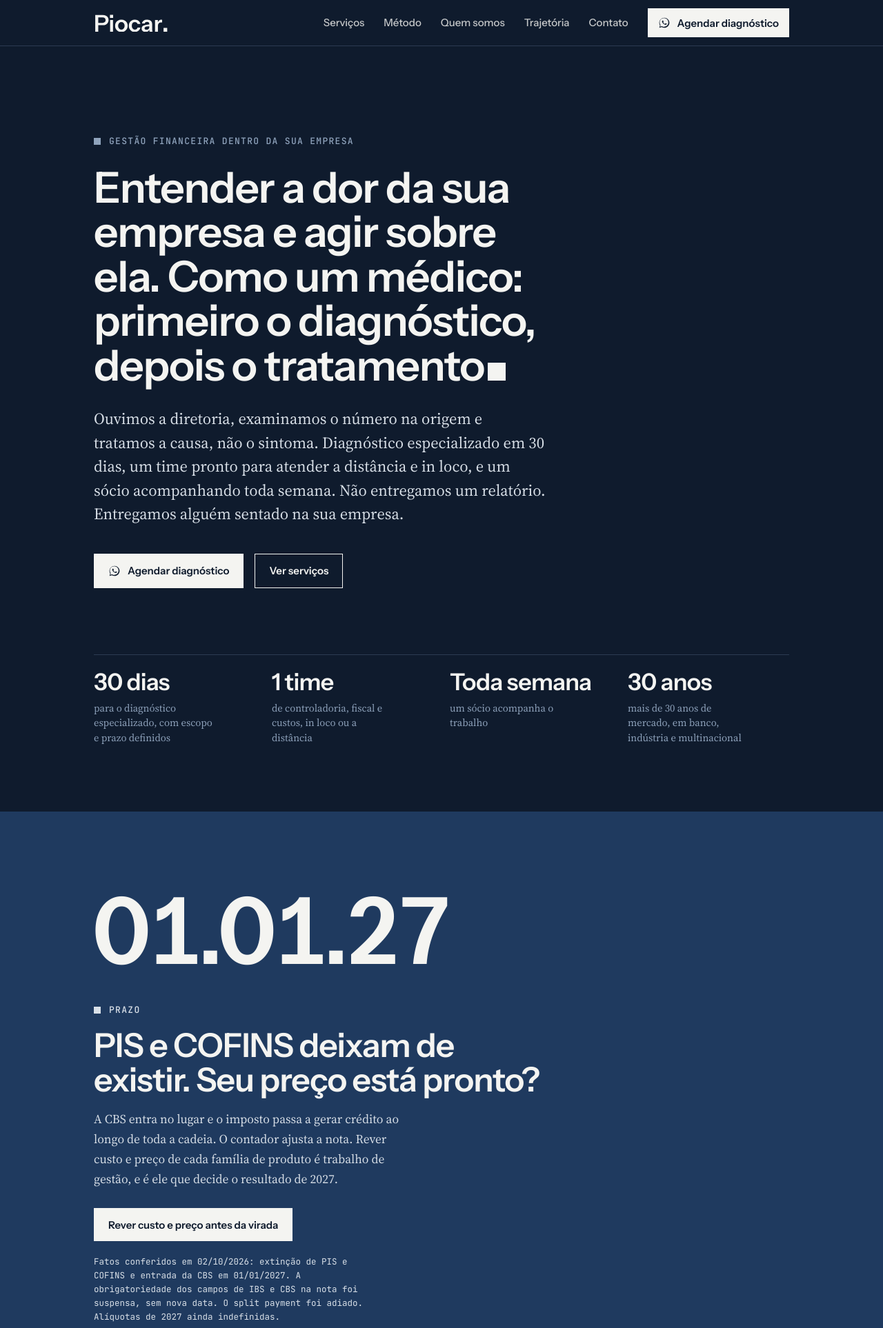
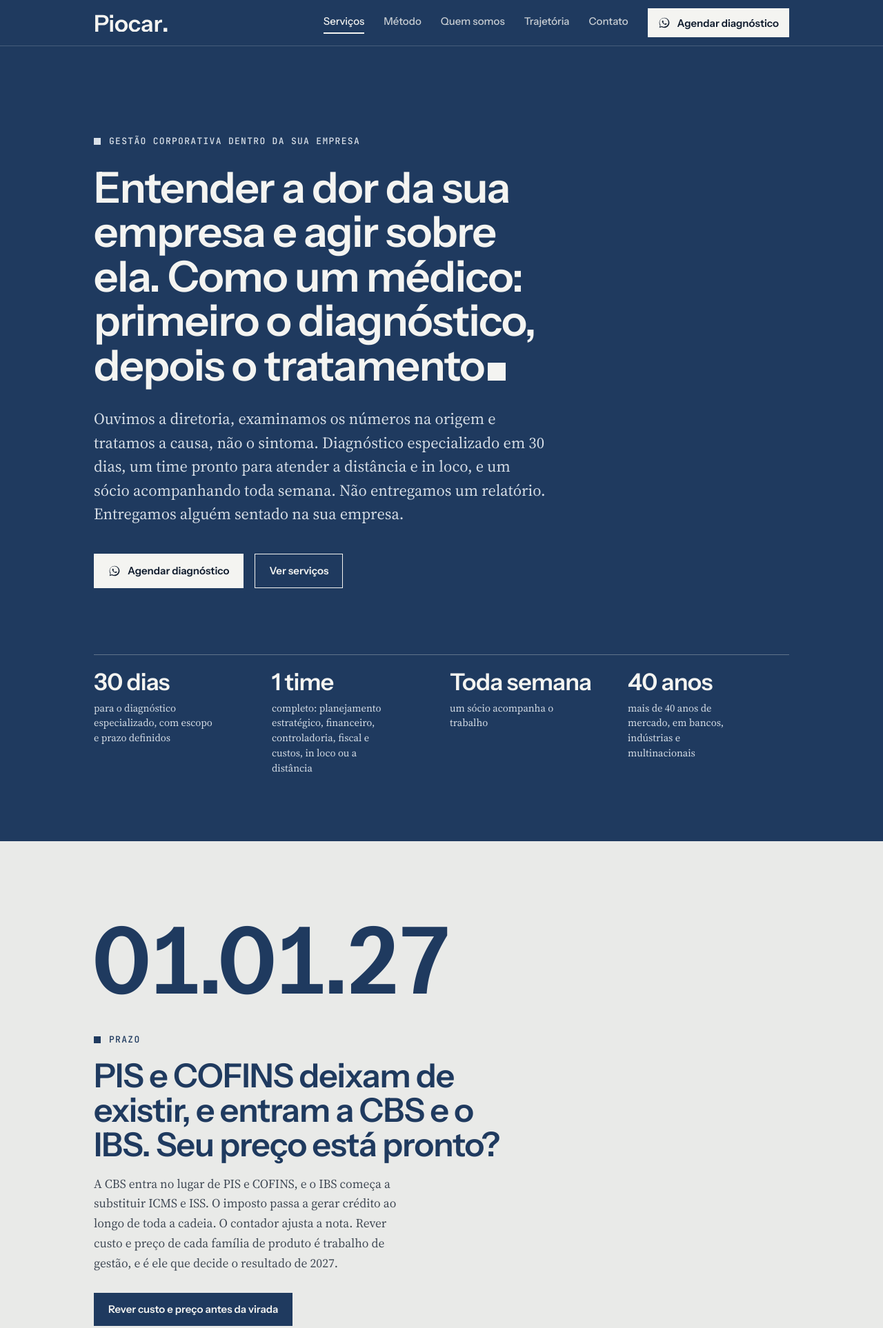
Before and after one commit to raphaelpiotto23-source/piocar-site, a plain HTML site: page index.html in a window 1280 px wide. Shown: the top 1926 px of the page at 69% size. Drawn offline with Linux system fonts and the light colour scheme.

Commit message:
Site Piocar: revisão do Edmilson de 14/10 (gestão corporativa, 40 anos, CBS e IBS), menos azul escuro, entrada suave e menu que acompanha a rolagem

```diff
--- a/index.html
+++ b/index.html
@@ -3,7 +3,7 @@
 <head>
 <meta charset="utf-8">
 <meta name="viewport" content="width=device-width, initial-scale=1, viewport-fit=cover">
-<title>Piocar · Gestão financeira dentro da sua empresa</title>
+<title>Piocar · Gestão corporativa dentro da sua empresa</title>
 <meta name="description" content="Consultoria de gestão e finanças para indústria familiar. Diagnóstico especializado em 30 dias, plano e execução com um time dentro da sua empresa ou a distância. Holding, sucessão, capital de giro e reforma tributária. Interior de São Paulo e sul de Minas.">
 <!-- Domínio previsto: piocar.com.br (02_marketing, seção 0). Trocar canonical, og:url e sitemap se o domínio registrado for outro. -->
 <link rel="canonical" href="https://piocar.com.br/">
@@ -16,15 +16,15 @@
 <meta property="og:type" content="website">
 <meta property="og:locale" content="pt_BR">
 <meta property="og:site_name" content="Piocar">
-<meta property="og:title" content="Piocar · Gestão financeira dentro da sua empresa">
+<meta property="og:title" content="Piocar · Gestão corporativa dentro da sua empresa">
 <meta property="og:description" content="Diagnóstico em 30 dias. Um profissional alocado. Um sócio toda semana. Consultoria de gestão e finanças para indústria familiar no interior de São Paulo e sul de Minas.">
 <meta property="og:url" content="https://piocar.com.br/">
 <meta property="og:image" content="https://piocar.com.br/assets/img/og-image.png">
 <meta property="og:image:width" content="1200">
 <meta property="og:image:height" content="630">
-<meta property="og:image:alt" content="Piocar. Gestão financeira dentro da sua empresa.">
+<meta property="og:image:alt" content="Piocar. Gestão corporativa dentro da sua empresa.">
 <meta name="twitter:card" content="summary_large_image">
-<meta name="twitter:title" content="Piocar · Gestão financeira dentro da sua empresa">
+<meta name="twitter:title" content="Piocar · Gestão corporativa dentro da sua empresa">
 <meta name="twitter:description" content="Diagnóstico em 30 dias. Um profissional alocado. Um sócio toda semana.">
 <meta name="twitter:image" content="https://piocar.com.br/assets/img/og-image.png">
 
@@ -37,7 +37,7 @@
   "url": "https://piocar.com.br/",
   "image": "https://piocar.com.br/assets/img/og-image.png",
   "logo": "https://piocar.com.br/assets/img/apple-touch-icon.png",
-  "description": "Consultoria de gestão e finanças para indústria familiar de médio porte. Diagnóstico em 20 a 30 dias, plano e execução com um profissional alocado dentro da empresa e coordenação semanal de um sócio. Equipe pronta para atender a distância e in loco.",
+  "description": "Consultoria de gestão e finanças para indústria familiar de médio porte. Diagnóstico em 20 a 30 dias, plano e execução com um profissional alocado dentro da empresa e coordenação semanal de um sócio. Time completo, pronto para atender a distância e in loco.",
   "telephone": "+5519981830557",
   "email": "raphaelpiotto23@gmail.com",
   "areaServed": [
@@ -62,10 +62,11 @@
 Sistema: Editorial contido com camada Técnico preciso. Marca Piocar 3.0 (02_marketing, seção 2).
 Tipo: Instrument Sans 500/600 no display · Source Serif 4 400 no corpo · JetBrains Mono 400/500 no dado e no rótulo.
       Escala 72 / 48 / 28 / 22 / 18 / 15 / 13. Corpo 18px, entrelinha 1,6. Display 1,04.
-Cor: uma cor só. Navy 1F3A5F sobre papel F4F4F1 · navy fundo 0F1B2D na capa, no prazo e no fecho · tinta 161E2A · linha C8CCCF.
+Cor: uma cor só. Navy 1F3A5F sobre papel F4F4F1 · navy na capa e no fecho, navy fundo 0F1B2D só no rodapé (pedido de 14/10: menos azul escuro) · tinta 161E2A · linha C8CCCF.
      Sem acento de outra matiz. O "acento" é a inversão navy/papel.
 Espaço: escala 4/8/12/16/24/32/48/64 · ritmo de seção 112px no desktop, 72px no celular.
 Assinatura: o quadrado do ponto final do logotipo, repetido como marcador de lista, eyebrow e fecho do h1.
+Movimento (14/10, pedido do Edmilson): entrada suave dos blocos (opacity+transform, 480ms, escalonado 60ms), menu com sublinhado na seção visível e barra de progresso. 1,6 KB de JS, com fallback sem JS e prefers-reduced-motion.
 Lógica do funil (de confrariabemtevi.com.br, ver docs/engenharia-reversa.md): header sticky com âncoras e uma porta de conversão ·
      hero com promessa e 2 botões · quem somos · prazo (o slot "agenda") · serviços em accordion · casos · método · contato em grade · fecho · rodapé.
 Revisão: os textos escritos em 14/10 levam class="r". Com <body class="revisao"> eles ganham a etiqueta [RASCUNHO]. Publicado sem a classe.
@@ -89,7 +90,7 @@ Revisão: os textos escritos em 14/10 levam class="r". Com <body class="revisao"
   color-scheme:light;
 }
 *{box-sizing:border-box}
-html{scroll-behavior:smooth;-webkit-text-size-adjust:100%}
+html{scroll-behavior:smooth;scroll-padding-top:72px;-webkit-text-size-adjust:100%}
 body{margin:0;background:var(--paper);color:var(--ink);font-family:var(--body);font-size:18px;line-height:1.6;-webkit-font-smoothing:antialiased;overflow-x:hidden}
 .wrap{max-width:var(--wrap);margin:0 auto;padding-inline:clamp(20px,5vw,56px)}
 h1,h2,h3,h4{font-family:var(--display);margin:0;text-wrap:balance;letter-spacing:-0.02em;line-height:1.04;font-weight:600}
@@ -120,7 +121,7 @@ a:focus-visible,button:focus-visible,summary:focus-visible{outline:2px solid cur
 .btn.ghost{background:transparent}
 
 /* topo */
-.top{position:sticky;top:env(safe-area-inset-top,0px);z-index:10;background:var(--deep);color:var(--paper);border-bottom:1px solid var(--deep-line)}
+.top{position:sticky;top:env(safe-area-inset-top,0px);z-index:10;background:var(--navy);color:var(--paper);border-bottom:1px solid rgba(244,244,241,.18)}
 .top .in{display:flex;align-items:center;justify-content:space-between;gap:24px;padding-block:12px}
 .top .logo{display:block;line-height:0}
 .top .logo svg{height:26px;width:auto}
@@ -128,19 +129,27 @@ a:focus-visible,button:focus-visible,summary:focus-visible{outline:2px solid cur
 .top nav a:not(.btn){text-decoration:none;opacity:.8;white-space:nowrap;transition:opacity 140ms var(--ease)}
 .top nav a:not(.btn):hover{opacity:1}
 .top nav .btn{padding:11px 14px;min-height:42px}
+.top nav a:not(.btn){position:relative;padding-bottom:4px}
+.top nav a:not(.btn)::after{content:"";position:absolute;left:0;right:0;bottom:-2px;height:2px;background:var(--paper);transform:scaleX(0);transform-origin:left;transition:transform 220ms var(--ease)}
+.top nav a.on:not(.btn){opacity:1}
+.top nav a.on:not(.btn)::after{transform:scaleX(1)}
+.top .bar{position:absolute;left:0;bottom:-1px;height:2px;width:100%;background:var(--paper);transform:scaleX(0);transform-origin:left;opacity:.9}
+.js .rv{opacity:0;transform:translateY(14px);transition:opacity 480ms var(--ease),transform 560ms var(--ease);transition-delay:var(--d,0ms)}
+.js .rv.in{opacity:1;transform:none}
+@media (prefers-reduced-motion:reduce){.js .rv{opacity:1;transform:none;transition:none}.top nav a:not(.btn)::after{transition:none}}
 @media (max-width:860px){.top nav a:not(.btn){display:none}.top nav{gap:0}}
 
 /* hero */
-.hero{background:var(--deep);color:var(--paper);padding-block:clamp(64px,10vw,128px) clamp(56px,8vw,96px)}
-.hero .eyebrow{color:var(--steel)}
+.hero{background:var(--navy);color:var(--paper);padding-block:clamp(64px,10vw,128px) clamp(56px,8vw,96px)}
+.hero .eyebrow{color:var(--soft)}
 .hero h1{margin-top:24px;max-width:18ch;font-size:clamp(34px,5.6vw,62px)}
 .hero .lede{margin-top:28px;color:var(--soft)}
 .hero .cta{margin-top:40px;display:flex;gap:16px;flex-wrap:wrap}
-.facts{display:grid;grid-template-columns:repeat(4,minmax(0,1fr));gap:0 24px;margin-top:clamp(56px,8vw,96px);border-top:1px solid var(--deep-line)}
+.facts{display:grid;grid-template-columns:repeat(4,minmax(0,1fr));gap:0 24px;margin-top:clamp(56px,8vw,96px);border-top:1px solid rgba(244,244,241,.3)}
 @media (max-width:720px){.facts{grid-template-columns:repeat(2,minmax(0,1fr))}}
 .fact{padding:22px 0 0}
 .fact .v{font-family:var(--display);font-weight:600;font-size:clamp(28px,3.2vw,34px);letter-spacing:-0.02em;line-height:1}
-.fact .k{margin-top:10px;font-size:15px;color:var(--steel);line-height:1.45;max-width:24ch}
+.fact .k{margin-top:10px;font-size:15px;color:var(--soft);line-height:1.45;max-width:24ch}
 
 /* seções */
 section{padding-block:clamp(72px,10vw,112px)}
@@ -174,12 +183,13 @@ section{padding-block:clamp(72px,10vw,112px)}
 /* prazo (o slot "agenda") */
 .deadline .grid{display:grid;grid-template-columns:1fr;gap:24px}
 .deadline .grid>div{max-width:760px}
-.deadline .date{font-family:var(--display);font-weight:600;font-size:clamp(56px,10.5vw,136px);letter-spacing:-0.04em;line-height:.92;font-variant-numeric:tabular-nums;min-width:0}
-.deadline .eyebrow{color:var(--soft)}
+.deadline .date{font-family:var(--display);font-weight:600;font-size:clamp(56px,10.5vw,136px);letter-spacing:-0.04em;line-height:.92;font-variant-numeric:tabular-nums;min-width:0;color:var(--navy)}
+.deadline .eyebrow{color:var(--navy)}
+.deadline h2{color:var(--navy)}
 .deadline h2{margin-top:16px}
-.deadline p{margin-top:18px;color:var(--soft);max-width:52ch}
+.deadline p{margin-top:18px;color:var(--ink-2);max-width:52ch}
 .deadline .btn{margin-top:28px}
-.deadline .src{margin-top:20px;font-family:var(--mono);font-size:12.5px;color:var(--soft);max-width:52ch;line-height:1.6}
+.deadline .src{margin-top:20px;font-family:var(--mono);font-size:12.5px;color:var(--ink-2);max-width:52ch;line-height:1.6}
 
 /* serviços: quatro áreas */
 .areas{display:grid;grid-template-columns:repeat(2,minmax(0,1fr));gap:0 56px;margin-top:56px}
@@ -210,19 +220,19 @@ section{padding-block:clamp(72px,10vw,112px)}
 .conf{margin-top:32px;font-size:15px;color:var(--ink-2);max-width:70ch}
 
 /* método */
-.phases{display:grid;grid-template-columns:repeat(3,minmax(0,1fr));gap:0;margin-top:56px;border-top:1px solid rgba(244,244,241,.3)}
+.phases{display:grid;grid-template-columns:repeat(3,minmax(0,1fr));gap:0;margin-top:56px;border-top:3px solid var(--navy)}
 @media (max-width:820px){.phases{grid-template-columns:1fr}}
-.ph{padding:28px 28px 8px 0;border-right:1px solid rgba(244,244,241,.3)}
+.ph{padding:28px 28px 8px 0;border-right:1px solid var(--line)}
 .ph+.ph{padding-left:28px}
 .ph:last-child{border-right:0}
-@media (max-width:820px){.ph,.ph+.ph{border-right:0;border-bottom:1px solid rgba(244,244,241,.3);padding:24px 0}}
-.ph .t{font-family:var(--mono);font-size:13px;letter-spacing:.08em;text-transform:uppercase;color:var(--soft)}
-.ph h3{margin-top:10px}
-.ph .d{font-family:var(--mono);font-size:15px;color:var(--soft);margin-top:6px}
-.ph ul{list-style:none;margin:20px 0 0;padding:0;font-size:17px;color:var(--soft)}
+@media (max-width:820px){.ph,.ph+.ph{border-right:0;border-bottom:1px solid var(--line);padding:24px 0}}
+.ph .t{font-family:var(--mono);font-size:13px;letter-spacing:.08em;text-transform:uppercase;color:var(--ink-2)}
+.ph h3{margin-top:10px;color:var(--navy)}
+.ph .d{font-family:var(--mono);font-size:15px;color:var(--navy);margin-top:6px}
+.ph ul{list-style:none;margin:20px 0 0;padding:0;font-size:17px;color:var(--ink-2)}
 .ph li{padding-left:22px;position:relative;margin-top:10px}
-.ph li::before{content:"";position:absolute;left:0;top:.62em;width:8px;height:8px;background:var(--paper)}
-.rule-note{margin-top:40px;font-family:var(--display);font-weight:600;font-size:clamp(20px,2.4vw,26px);letter-spacing:-0.012em;max-width:34ch;line-height:1.2}
+.ph li::before{content:"";position:absolute;left:0;top:.62em;width:8px;height:8px;background:var(--navy)}
+.rule-note{margin-top:40px;font-family:var(--display);font-weight:600;font-size:clamp(20px,2.4vw,26px);letter-spacing:-0.012em;max-width:34ch;line-height:1.2;color:var(--navy)}
 
 /* contato */
 .contact .grid{display:grid;grid-template-columns:1fr;gap:40px}
@@ -247,7 +257,7 @@ section{padding-block:clamp(72px,10vw,112px)}
 
 /* fecho */
 .close{padding-block:clamp(72px,10vw,112px)}
-.close .sigline{font-family:var(--display);font-weight:500;font-size:17px;color:var(--steel)}
+.close .sigline{font-family:var(--display);font-weight:500;font-size:17px;color:var(--soft)}
 .close h2{margin-top:16px;max-width:18ch}
 .close .btn{margin-top:32px}
 
@@ -268,7 +278,7 @@ footer .legal{font-family:var(--mono);font-size:12.5px;line-height:1.8;letter-sp
   <symbol id="wa" viewBox="0 0 32 32"><path fill="currentColor" d="M16 2.9C8.8 2.9 2.9 8.8 2.9 16c0 2.5.7 4.9 1.9 7L3 29l6.2-1.7c2 1.1 4.3 1.7 6.8 1.7 7.2 0 13.1-5.9 13.1-13.1S23.2 2.9 16 2.9zm0 23.7c-2.2 0-4.4-.6-6.2-1.7l-.4-.2-4.2 1.1 1.1-4.1-.3-.4c-1.2-1.9-1.9-4.1-1.9-6.3 0-6.1 5-11.1 11.1-11.1s11.1 5 11.1 11.1-5.1 11.1-11.1 11.1zm5.9-8.2c-.3-.2-1.9-1-2.2-1.1-.3-.1-.5-.2-.7.2-.2.3-.8 1.1-1 1.3-.2.2-.4.2-.7.1-.3-.2-1.3-.5-2.5-1.6-.9-.8-1.5-1.8-1.7-2.1-.2-.3 0-.5.1-.7.1-.1.3-.4.5-.5.2-.2.2-.3.3-.5.1-.2.1-.4 0-.5-.1-.2-.7-1.7-.9-2.3-.2-.6-.5-.5-.7-.5h-.6c-.2 0-.5.1-.8.4-.3.3-1 1-1 2.4s1.1 2.8 1.2 3c.1.2 2.1 3.2 5.1 4.5.7.3 1.3.5 1.7.6.7.2 1.4.2 1.9.1.6-.1 1.9-.8 2.1-1.5.3-.7.3-1.4.2-1.5-.1-.1-.3-.2-.6-.3z"/></symbol>
 </svg>
 
-<header class="top"><div class="wrap in">
+<header class="top"><div class="bar" aria-hidden="true"></div><div class="wrap in">
   <a class="logo" href="#topo" aria-label="Piocar, início"><svg viewBox="0 0 317.8 77.5" role="img" aria-label="Piocar"><use href="#logo"/></svg></a>
   <nav aria-label="Principal">
     <a href="#servicos">Serviços</a>
@@ -283,29 +293,29 @@ footer .legal{font-family:var(--mono);font-size:12.5px;line-height:1.8;letter-sp
 <main>
 
 <div class="hero" id="topo"><div class="wrap">
-  <p class="eyebrow">Gestão financeira dentro da sua empresa</p>
+  <p class="eyebrow">Gestão corporativa dentro da sua empresa</p>
   <h1 class="r">Entender a dor da sua empresa e agir sobre ela. Como um médico: primeiro o diagnóstico, depois o tratamento<span class="sq"></span></h1>
-  <p class="lede"><span class="r">Ouvimos a diretoria, examinamos o número na origem e tratamos a causa, não o sintoma. Diagnóstico especializado em 30 dias, um time pronto para atender a distância e in loco, e um sócio acompanhando toda semana. Não entregamos um relatório. Entregamos alguém sentado na sua empresa.</span></p>
+  <p class="lede"><span class="r">Ouvimos a diretoria, examinamos os números na origem e tratamos a causa, não o sintoma. Diagnóstico especializado em 30 dias, um time pronto para atender a distância e in loco, e um sócio acompanhando toda semana. Não entregamos um relatório. Entregamos alguém sentado na sua empresa.</span></p>
   <div class="cta">
     <a class="btn solid" href="https://wa.me/5519981830557?text=Ol%C3%A1%2C%20quero%20agendar%20um%20diagn%C3%B3stico%20especializado%20para%20a%20minha%20empresa." target="_blank" rel="noopener"><svg aria-hidden="true"><use href="#wa"/></svg>Agendar diagnóstico</a>
     <a class="btn ghost" href="#servicos">Ver serviços</a>
   </div>
   <div class="facts">
     <div class="fact"><div class="v">30 dias</div><div class="k">para o diagnóstico especializado, com escopo e prazo definidos</div></div>
-    <div class="fact"><div class="v">1 time</div><div class="k">de controladoria, fiscal e custos, in loco ou a distância</div></div>
+    <div class="fact"><div class="v">1 time</div><div class="k">completo: planejamento estratégico, financeiro, controladoria, fiscal e custos, in loco ou a distância</div></div>
     <div class="fact"><div class="v">Toda semana</div><div class="k">um sócio acompanha o trabalho</div></div>
-    <div class="fact"><div class="v">30 anos</div><div class="k">mais de 30 anos de mercado, em banco, indústria e multinacional</div></div>
+    <div class="fact"><div class="v">40 anos</div><div class="k">mais de 40 anos de mercado, em bancos, indústrias e multinacionais</div></div>
   </div>
 </div></div>
 
 
-<section class="deadline dark" id="prazo"><div class="wrap grid">
+<section class="deadline tint" id="prazo"><div class="wrap grid">
   <div class="date" aria-label="Primeiro de janeiro de 2027">01.01.27</div>
   <div>
     <p class="eyebrow">Prazo</p>
-    <h2>PIS e COFINS deixam de existir. Seu preço está pronto?</h2>
-    <p>A CBS entra no lugar e o imposto passa a gerar crédito ao longo de toda a cadeia. O contador ajusta a nota. Rever custo e preço de cada família de produto é trabalho de gestão, e é ele que decide o resultado de 2027.</p>
-    <a class="btn solid" href="https://wa.me/5519981830557?text=Ol%C3%A1%2C%20quero%20rever%20custo%20e%20pre%C3%A7o%20da%20minha%20empresa%20antes%20da%20entrada%20da%20CBS." target="_blank" rel="noopener">Rever custo e preço antes da virada</a>
+    <h2>PIS e COFINS deixam de existir, e entram a CBS e o IBS. Seu preço está pronto?</h2>
+    <p>A CBS entra no lugar de PIS e COFINS, e o IBS começa a substituir ICMS e ISS. O imposto passa a gerar crédito ao longo de toda a cadeia. O contador ajusta a nota. Rever custo e preço de cada família de produto é trabalho de gestão, e é ele que decide o resultado de 2027.</p>
+    <a class="btn navy" href="https://wa.me/5519981830557?text=Ol%C3%A1%2C%20quero%20rever%20custo%20e%20pre%C3%A7o%20da%20minha%20empresa%20antes%20da%20entrada%20da%20CBS." target="_blank" rel="noopener">Rever custo e preço antes da virada</a>
     <p class="src r">Fatos conferidos em 02/10/2026: extinção de PIS e COFINS e entrada da CBS em 01/01/2027. A obrigatoriedade dos campos de IBS e CBS na nota foi suspensa, sem nova data. O split payment foi adiado. Alíquotas de 2027 ainda indefinidas.</p>
   </div>
 </div></section>
@@ -384,14 +394,14 @@ footer .legal{font-family:var(--mono);font-size:12.5px;line-height:1.8;letter-sp
 </div></section>
 
 
-<section class="dark" id="metodo"><div class="wrap">
+<section id="metodo"><div class="wrap">
   <div class="sec-h">
     <div><p class="eyebrow">Método</p><h2>Três fases, sem pular etapa.</h2></div>
-    <p class="lede">O diagnóstico define o plano. O plano define quem executa. A rotina financeira que consome gente e gera erro, automatizamos com inteligência artificial depois de mapear o processo.</p>
+    <p class="lede">O diagnóstico define o plano. O plano define quem executa. A rotina financeira que consome gente e gera erro, automatizamos com inteligência artificial depois de mapear os processos.</p>
   </div>
   <div class="phases">
     <div class="ph"><div class="t">Fase 1</div><h3>Diagnóstico especializado</h3><div class="d">20 a 30 dias</div>
-      <ul><li>Visita à fábrica, ao administrativo e ao estoque</li><li>Dado financeiro, fiscal e operacional colhido na origem</li><li>Conversa com quem dirige e com quem opera</li><li>Relatório com achado, valor e prioridade</li></ul></div>
+      <ul><li>Visita à empresa: indústria, administrativo e estoque</li><li>Dado financeiro, fiscal e operacional colhido na origem</li><li>Conversa com quem dirige e com quem opera</li><li>Relatório com achado, valor e prioridade</li></ul></div>
     <div class="ph"><div class="t">Fase 2</div><h3>Plano</h3><div class="d">15 a 30 dias</div>
       <ul><li>Prioridade definida pelo diagnóstico</li><li>Metas de 1, 3 e 5 anos</li><li>Cronograma com responsável e recurso</li><li>Indicadores para medir o que muda</li></ul></div>
     <div class="ph"><div class="t">Fase 3</div><h3>Execução e governança</h3><div class="d">6 a 12 meses</div>
@@ -403,13 +413,13 @@ footer .legal{font-family:var(--mono);font-size:12.5px;line-height:1.8;letter-sp
 <section id="quem-somos"><div class="wrap">
   <div class="sec-h">
     <div><p class="eyebrow">Quem somos</p><h2 class="r">Um time de gestão e finanças, pronto para atender a distância e in loco.</h2></div>
-    <p class="lede"><span class="r">Controladoria, fiscal, custos e finanças corporativas, com mais de 30 anos de mercado em banco, indústria e multinacional. O time entra onde o trabalho pede: na sua empresa, toda semana, ou a distância, todo dia. Quem coordena assina a proposta.</span></p>
+    <p class="lede"><span class="r">Controladoria, fiscal, custos e finanças corporativas, com mais de 40 anos de mercado em bancos, indústrias e multinacionais. O time entra onde o trabalho pede: na sua empresa, toda semana, ou a distância, todo dia. Quem coordena assina a proposta.</span></p>
   </div>
   <div class="team">
     <div class="pp">
       <h3>Edmilson Cardoso</h3>
       <div class="role">Sócio-fundador · Coordena o time</div>
-      <p class="r">Mais de 20 anos como Controller, CFO e conselheiro de um grupo industrial do interior paulista. Coordenou a sucessão da segunda para a terceira geração, implantou holdings operacionais e patrimoniais e o conselho de administração, e negociou capital de giro com bancos, fornecedores e órgãos públicos. Hoje é diretor executivo de uma indústria de embalagens.</p>
+      <p class="r">Mais de 40 anos em gestão e finanças. Controller, CFO e conselheiro de um grupo industrial do interior paulista por mais de duas décadas. Coordenou a sucessão da segunda para a terceira geração, implantou holdings operacionais e patrimoniais e o conselho de administração, e negociou capital de giro com bancos, fornecedores e órgãos públicos. Hoje é diretor executivo de uma indústria de embalagens.</p>
       <p>MBA pela FGV, Corporate Finance pela New York University, conselheiro de empresas pela Fundação Dom Cabral.</p>
       <a class="lk" href="https://www.linkedin.com/in/edmilson-cardoso1/" target="_blank" rel="noopener">Ver trajetória no LinkedIn</a>
     </div>
@@ -435,7 +445,7 @@ footer .legal{font-family:var(--mono);font-size:12.5px;line-height:1.8;letter-sp
 
 <section class="tint" id="trajetoria"><div class="wrap">
   <div class="sec-h">
-    <div><p class="eyebrow">O que já fizemos</p><h2 class="r">Mais de 30 anos dentro da indústria, não olhando de fora.</h2></div>
+    <div><p class="eyebrow">O que já fizemos</p><h2 class="r">Mais de 40 anos dentro da indústria, não olhando de fora.</h2></div>
     <p class="lede"><span class="r">O que a Piocar entrega hoje, o sócio-fundador já fez do lado de dentro, como executivo de indústria familiar. O detalhe, com datas, está no LinkedIn dele.</span></p>
   </div>
   <!-- Fatos do perfil público do Edmilson no LinkedIn, lidos em 14/10/2026. Sem nome de cliente da Piocar. -->
@@ -477,7 +487,7 @@ footer .legal{font-family:var(--mono);font-size:12.5px;line-height:1.8;letter-sp
   </ol>
 </div></section>
 
-<section class="close deepbg"><div class="wrap">
+<section class="close dark"><div class="wrap">
   <p class="sigline">Método, presença e prazo.</p>
   <h2 class="r">Vamos olhar o seu número juntos. A primeira visita é por nossa conta.</h2>
   <a class="btn solid" href="https://wa.me/5519981830557?text=Ol%C3%A1%2C%20quero%20agendar%20um%20diagn%C3%B3stico%20especializado%20para%20a%20minha%20empresa." target="_blank" rel="noopener"><svg aria-hidden="true"><use href="#wa"/></svg>Agendar diagnóstico</a>
@@ -497,5 +507,37 @@ footer .legal{font-family:var(--mono);font-size:12.5px;line-height:1.8;letter-sp
   <div class="legal">Piocar Universal Serviços Administrativos Ltda.<br>CNPJ 18.732.718/0001-38</div>
 </div></footer>
 
+<script>
+(function(){
+  var d=document, h=d.documentElement; h.classList.add('js');
+  var reduce=window.matchMedia('(prefers-reduced-motion: reduce)').matches;
+  /* entrada suave, só transform e opacity, escalonada em 60ms, uma vez por bloco */
+  var sel='.hero .eyebrow,.hero h1,.hero .lede,.hero .cta,.facts .fact,.sec-h,.deadline .date,.deadline .grid>div,.area,.pnote,.ph,.rule-note,.pp,.crew,.sig,.tile,.done,#trajetoria .act,.conf,.contact .head,.ct .row,.steps li,.close .sigline,.close h2,.close .btn';
+  var els=[].slice.call(d.querySelectorAll(sel));
+  els.forEach(function(e){e.classList.add('rv')});
+  if(!reduce && 'IntersectionObserver' in window){
+    var io=new IntersectionObserver(function(entries){
+      var k=0;
+      entries.forEach(function(en){ if(en.isIntersecting){ en.target.style.setProperty('--d',(k++*60)+'ms'); en.target.classList.add('in'); io.unobserve(en.target);} });
+    },{rootMargin:'0px 0px -8% 0px',threshold:0.08});
+    els.forEach(function(e){io.observe(e)});
+  } else { els.forEach(function(e){e.classList.add('in')}); }
+  /* menu acompanha a seção visível */
+  var links=[].slice.call(d.querySelectorAll('.top nav a[href^="#"]:not(.btn)'));
+  var map={}; links.forEach(function(a){ var id=a.getAttribute('href').slice(1); var sec=d.getElementById(id); if(sec) map[id]=a; });
+  var secs=Object.keys(map).map(function(id){return d.getElementById(id)});
+  if('IntersectionObserver' in window){
+    var cur=null;
+    var so=new IntersectionObserver(function(entries){
+      entries.forEach(function(en){ if(en.isIntersecting){ cur=en.target.id; links.forEach(function(a){a.classList.toggle('on',map[cur]===a)}); } });
+    },{rootMargin:'-40% 0px -55% 0px',threshold:0});
+    secs.forEach(function(sct){so.observe(sct)});
+  }
+  /* barra de progresso da leitura */
+  var bar=d.querySelector('.top .bar'), t=false;
+  function prog(){ var max=h.scrollHeight-h.clientHeight; bar.style.transform='scaleX('+(max>0?Math.min(1,h.scrollTop/max):0)+')'; t=false; }
+  window.addEventListener('scroll',function(){ if(!t){t=true; requestAnimationFrame(prog);} },{passive:true}); prog();
+})();
+</script>
 </body>
 </html>
```
